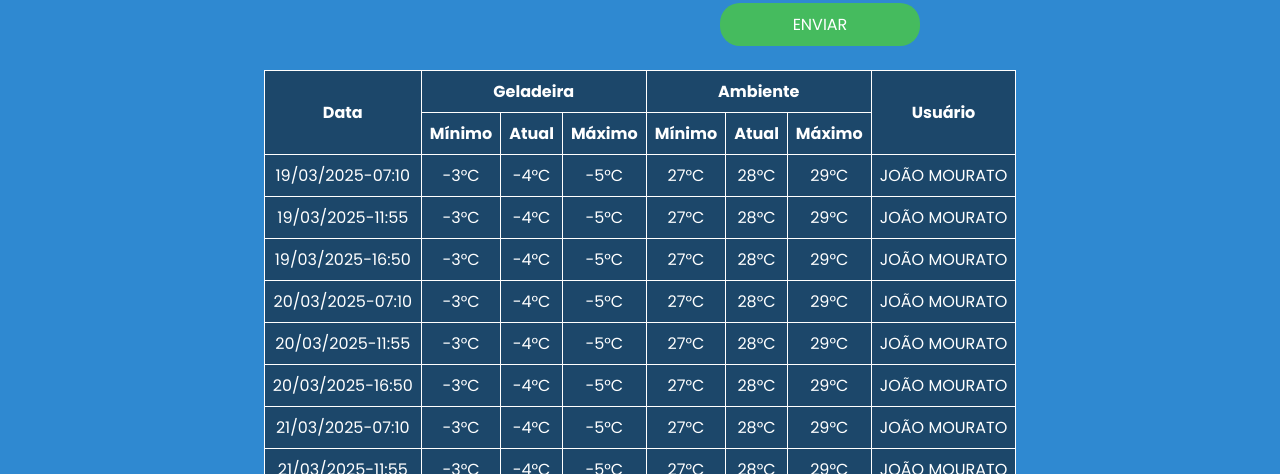
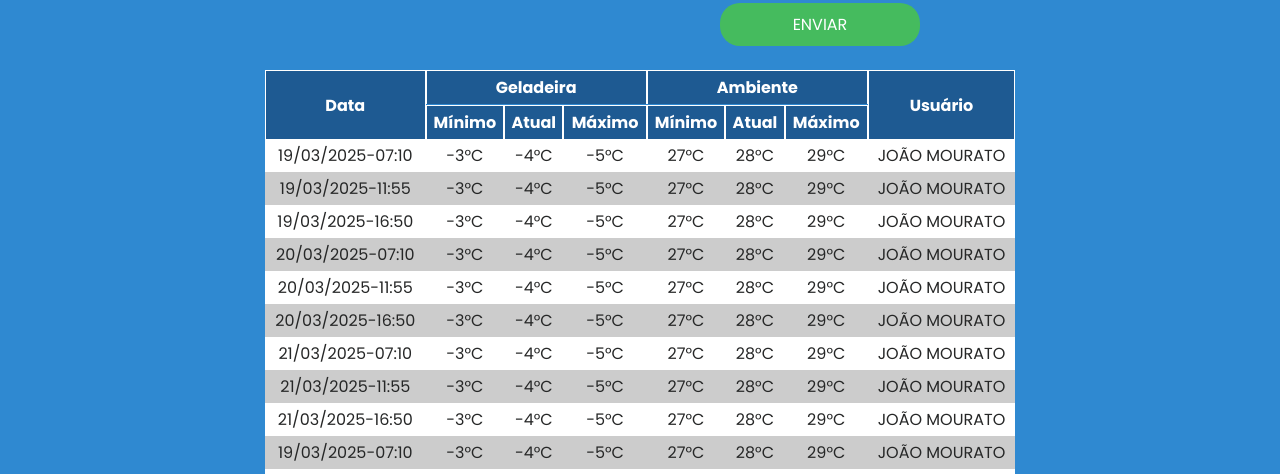
Before and after one commit to joaomouratocn/frontend-projeto-temperatura, an Angular app: page / in a window 1280 px wide. Shown: the part 478-952 px from the top of the page. Built offline with nearby package versions, Linux system fonts and the light colour scheme.

Commit message:
terminado design componente table

```diff
--- a/src/app/components/table/table.component.css
+++ b/src/app/components/table/table.component.css
@@ -1,13 +1,46 @@
 table {
+  max-height: 500px;
   width: 100%;
-  border-collapse: collapse;
-  color: var(--text-color-primary);
-  background-color: var(--surface-color);
+  border-collapse: separate;
+  border-spacing: 0;
+  color: var(--text-color-secondary);
+  overflow-y: auto;
 
-  th,
-  td {
-    border: 1px solid var(--text-color-primary);
-    padding: 8px;
-    text-align: center;
+  thead {
+    tr:first-child th {
+      position: sticky;
+      top: 0;
+      z-index: 1;
+      padding: 4px;
+      background-color: rgb(30, 90, 146);
+      border: 1px solid var(--text-color-primary);
+      border-bottom: none;
+      color: var(--text-color-primary);
+    }
+
+    tr:nth-child(2) th {
+      position: sticky;
+      top: 35px;
+      z-index: 2;
+      padding: 4px;
+      background-color: rgb(30, 90, 146);
+      border: 1px solid var(--text-color-primary);
+      color: var(--text-color-primary);
+    }
+  }
+
+  tbody {
+    tr:nth-child(odd) {
+      background-color: #ffffff;
+    }
+
+    tr:nth-child(even) {
+      background-color: #cccccc;
+    }
+
+    td {
+      padding: 4px;
+      text-align: center;
+    }
   }
 }
--- a/src/app/components/table/table.component.html
+++ b/src/app/components/table/table.component.html
@@ -1,18 +1,18 @@
 <table>
   <thead>
     <tr>
-      <th rowspan="2">Data</th>
-      <th colspan="3">Geladeira</th>
-      <th colspan="3">Ambiente</th>
-      <th rowspan="2">Usuário</th>
+      <th rowspan="2" class="sticky">Data</th>
+      <th colspan="3" class="sticky">Geladeira</th>
+      <th colspan="3" class="sticky">Ambiente</th>
+      <th rowspan="2" class="sticky">Usuário</th>
     </tr>
     <tr>
-      <th>Mínimo</th>
-      <th>Atual</th>
-      <th>Máximo</th>
-      <th>Mínimo</th>
-      <th>Atual</th>
-      <th>Máximo</th>
+      <th class="sticky">Mínimo</th>
+      <th class="sticky">Atual</th>
+      <th class="sticky">Máximo</th>
+      <th class="sticky">Mínimo</th>
+      <th class="sticky">Atual</th>
+      <th class="sticky">Máximo</th>
     </tr>
   </thead>
   <tbody>
--- a/src/app/pages/home/home.component.css
+++ b/src/app/pages/home/home.component.css
@@ -28,6 +28,8 @@ form {
 }
 
 app-table {
+  width: 100%;
+  max-width: 750px;
   height: 500px;
   margin-top: 24px;
   overflow-y: auto;
```
